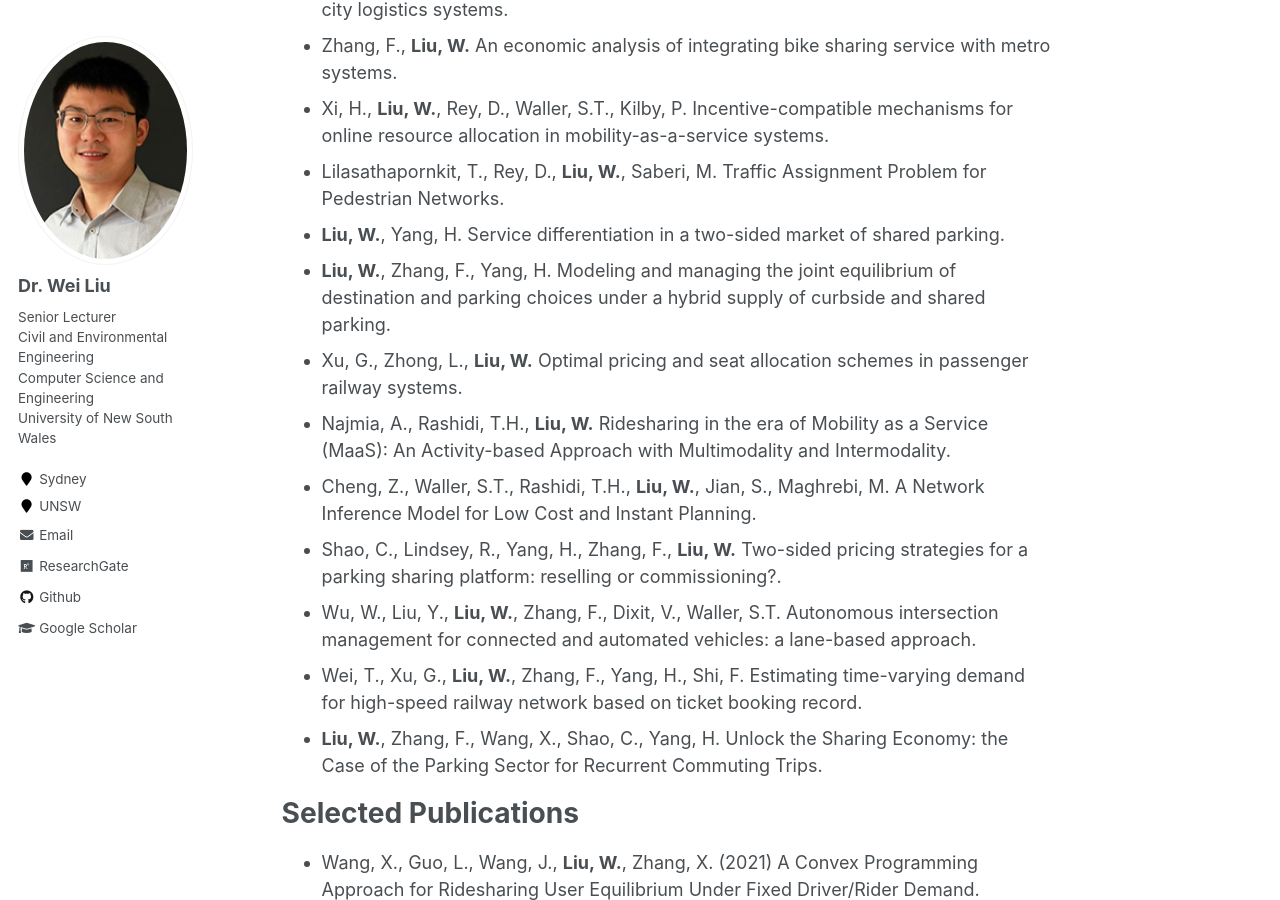
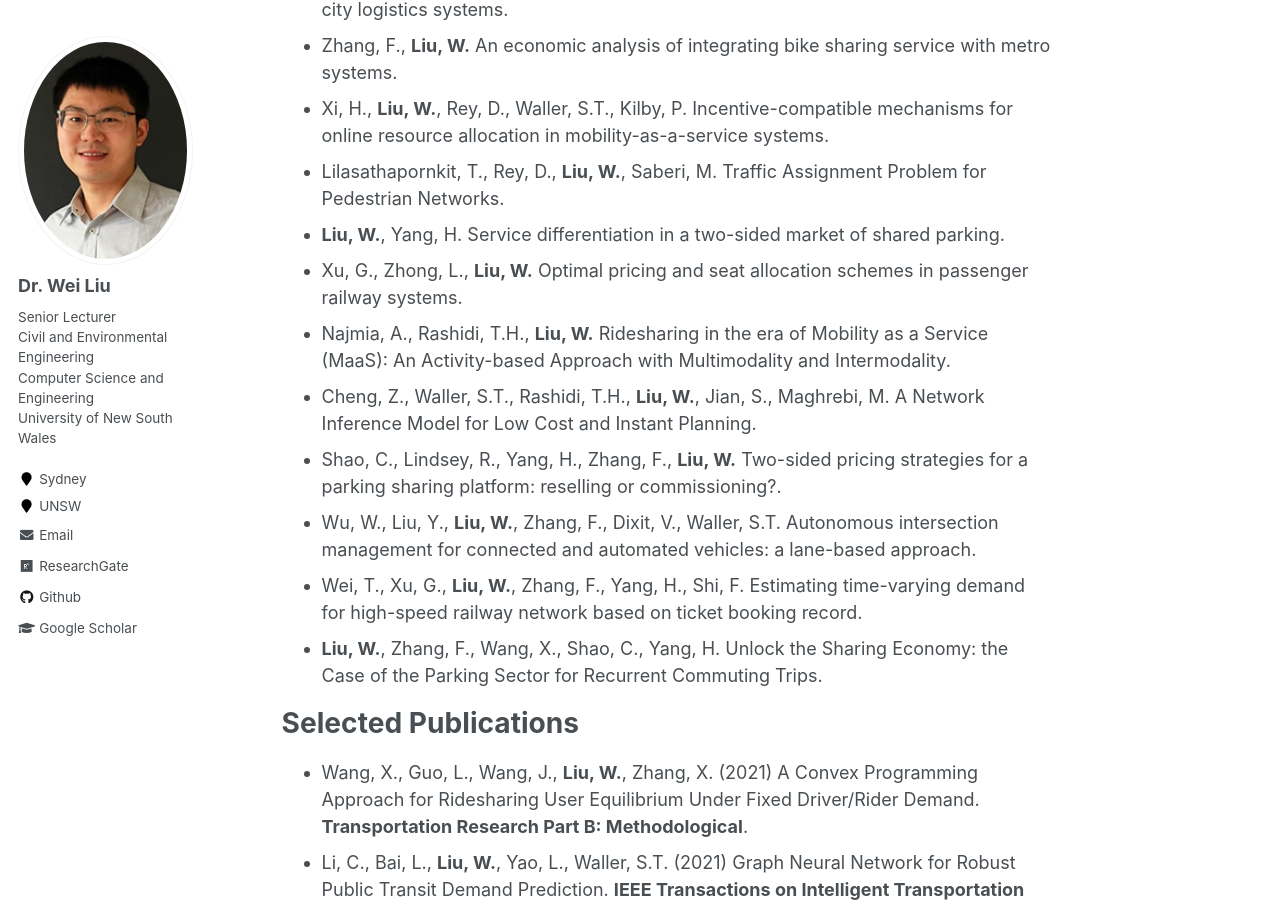
Before and after one commit to weiliu2016/weiliu2016.github.io, a Jekyll site: the page built from _pages/about.md, in a window 1280 px wide and 900 px high, scrolled down 2268 px. Built offline with Jekyll 4.4.1, drawn with Linux system fonts in a browser that asks for light colours.

Commit message:
Update about.md

```diff
--- a/_pages/about.md
+++ b/_pages/about.md
@@ -53,7 +53,6 @@ Selected Working Papers
 - Xi, H., **Liu, W.**, Rey, D., Waller, S.T., Kilby, P. Incentive-compatible mechanisms for online resource allocation in mobility-as-a-service systems.
 - Lilasathapornkit, T., Rey, D., **Liu, W.**, Saberi, M. Traffic Assignment Problem for Pedestrian Networks.
 - **Liu, W.**, Yang, H. Service differentiation in a two-sided market of shared parking.
-- **Liu, W.**, Zhang, F., Yang, H. Modeling and managing the joint equilibrium of destination and parking choices under a hybrid supply of curbside and shared parking.
 - Xu, G., Zhong, L., **Liu, W.** Optimal pricing and seat allocation schemes in passenger railway systems.
 - Najmia, A., Rashidi, T.H., **Liu, W.** Ridesharing in the era of Mobility as a Service (MaaS): An Activity-based Approach with Multimodality and Intermodality.
 - Cheng, Z., Waller, S.T., Rashidi, T.H., **Liu, W.**, Jian, S., Maghrebi, M. A Network Inference Model for Low Cost and Instant Planning.
```
